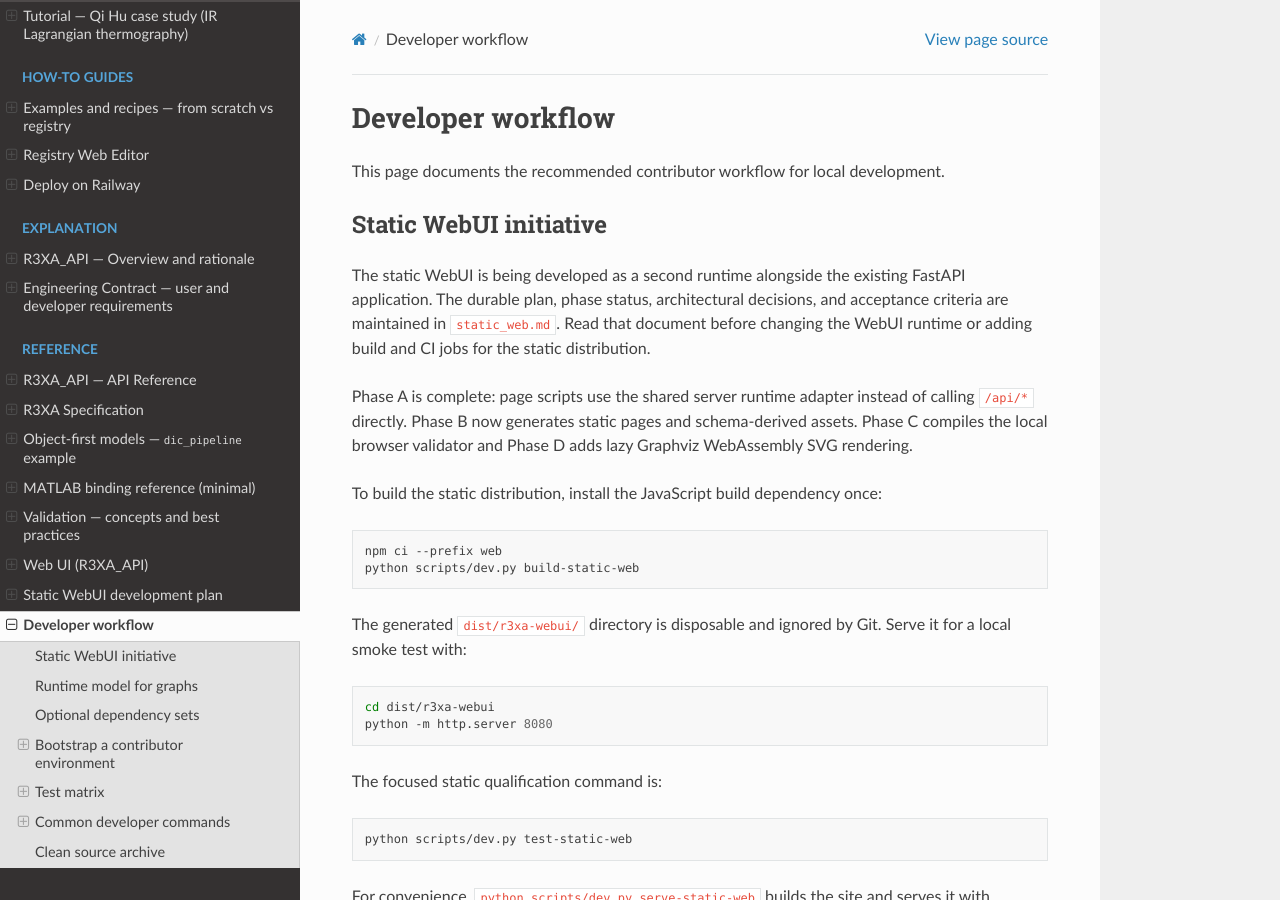
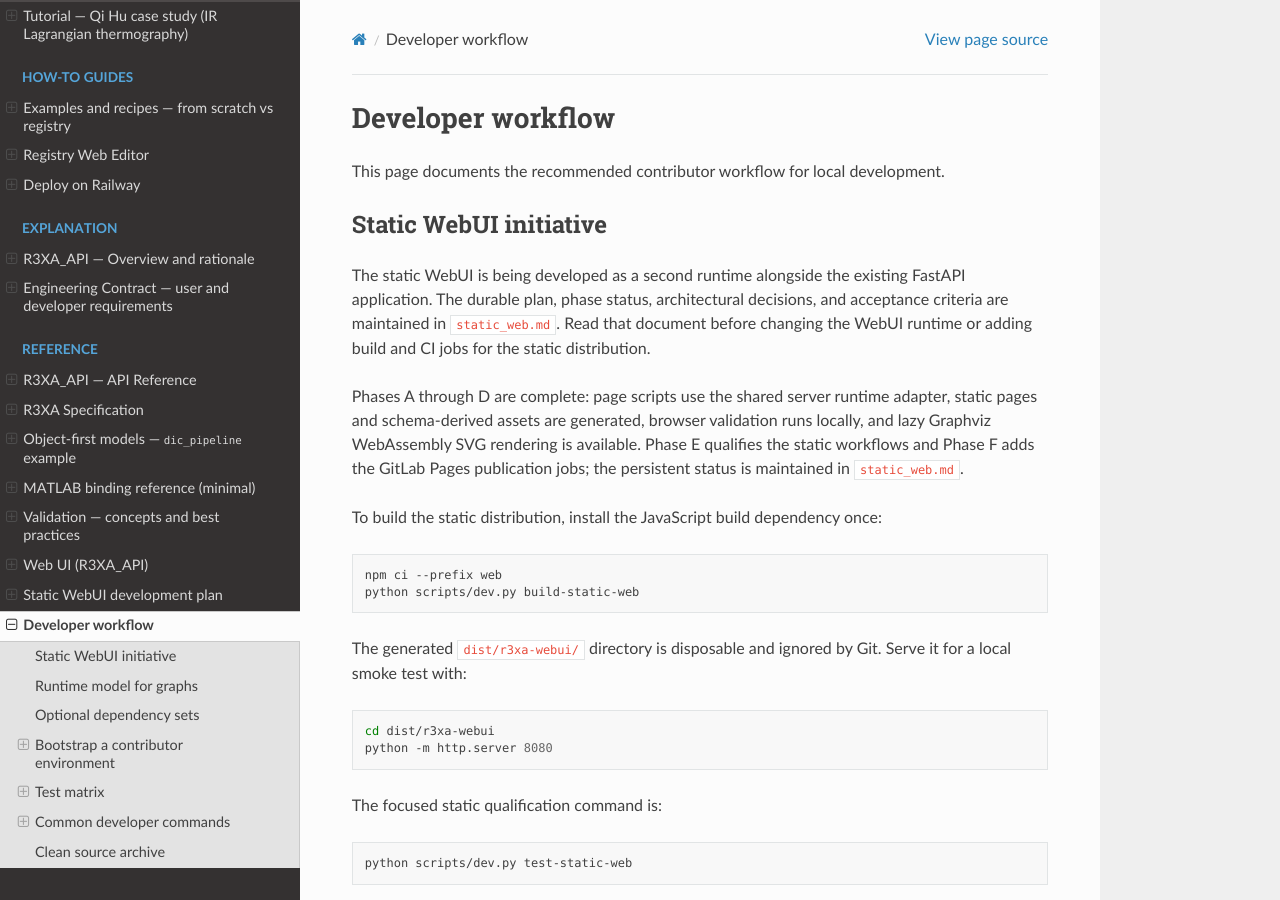
Before and after one commit to jeffwitz/R3XA_API, a Sphinx documentation site: the page built from docs/dev_workflow.md, in a window 1280 px wide and 900 px high. Built offline with Sphinx 7.4.7 and the Read the Docs theme 3.1.0, drawn with Linux system fonts in a browser that asks for light colours.

Commit message:
docs(web): align runtime workflow status

```diff
--- a/docs/dev_workflow.md
+++ b/docs/dev_workflow.md
@@ -10,10 +10,12 @@ and acceptance criteria are maintained in
 [`static_web.md`](static_web.md). Read that document before changing the WebUI
 runtime or adding build and CI jobs for the static distribution.
 
-Phase A is complete: page scripts use the shared server runtime adapter instead
-of calling `/api/*` directly. Phase B now generates static pages and
-schema-derived assets. Phase C compiles the local browser validator and Phase
-D adds lazy Graphviz WebAssembly SVG rendering.
+Phases A through D are complete: page scripts use the shared server runtime
+adapter, static pages and schema-derived assets are generated, browser
+validation runs locally, and lazy Graphviz WebAssembly SVG rendering is
+available. Phase E qualifies the static workflows and Phase F adds the GitLab
+Pages publication jobs; the persistent status is maintained in
+[`static_web.md`](static_web.md).
 
 To build the static distribution, install the JavaScript build dependency once:
 
```
Also changed, not shown: docs/web.md (+3 -3 lines).
